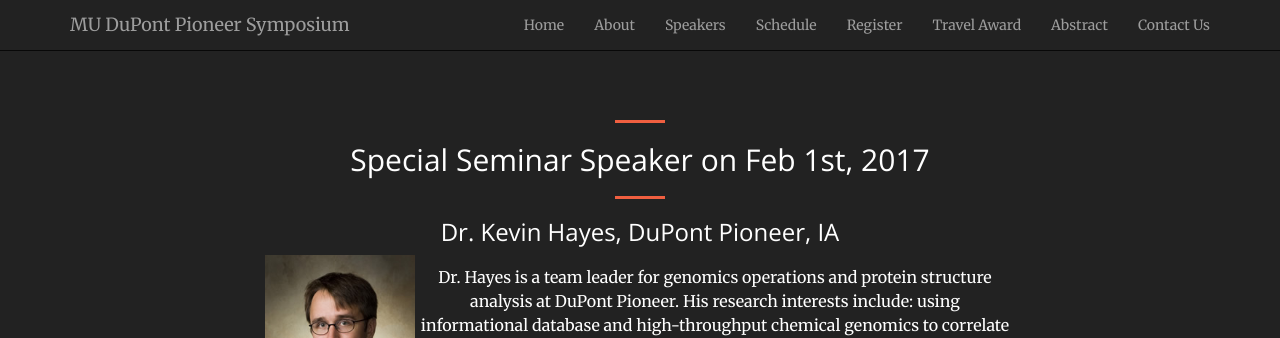
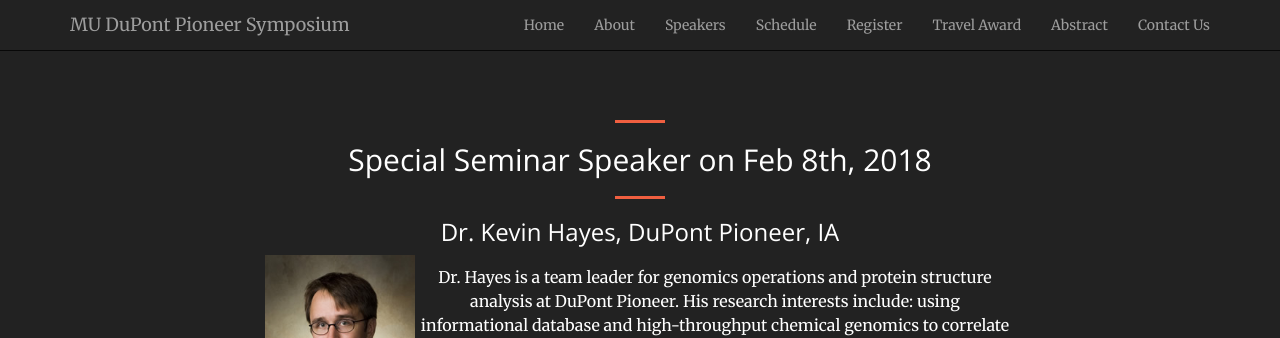
Before and after one commit to mupioneersymposium/mupioneersymposium.github.io, a Jekyll site: the page built from speakers.md, in a window 1280 px wide and 900 px high. Shown: the top 338 px of the window. Built offline with Jekyll 4.4.1, drawn with Linux system fonts in a browser that asks for light colours.

Commit message:
Update speakers.md

```diff
--- a/speakers.md
+++ b/speakers.md
@@ -3,7 +3,7 @@ layout: regular
 ---
 
 <hr style="clear: both;" />
-## Special Seminar Speaker on Feb 1st, 2017
+## Special Seminar Speaker on Feb 8th, 2018
 <hr style="clear: both;" />
 
 
```
